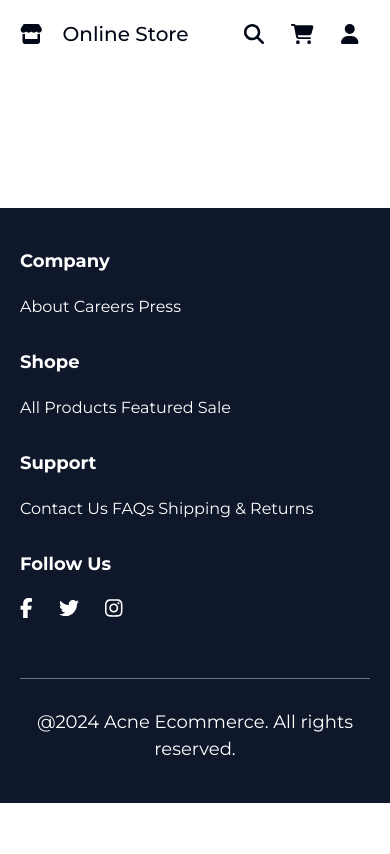
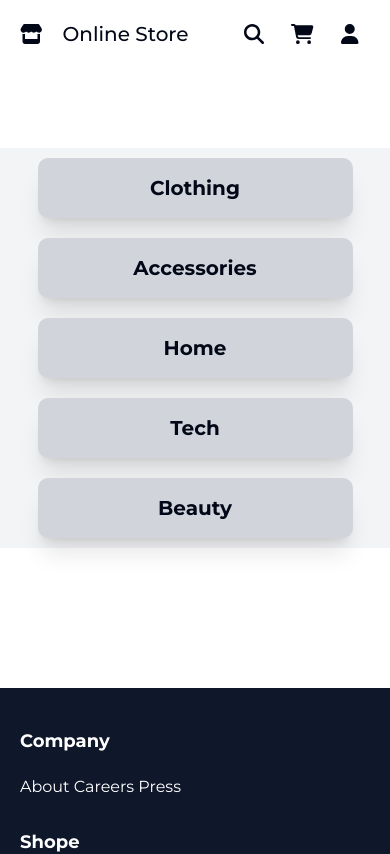
Before and after one commit to SouhailM07/fullstack-ecommerce, a React (Vite) app: page / in a window 390 px wide. Shown: the top 854 px of the page. Built offline with nearby package versions, Linux system fonts and the light colour scheme; no server answers.

Commit message:
[Categories] component is now /RESPONSIVE/

```diff
--- a/src/components/Categories/Categories.tsx
+++ b/src/components/Categories/Categories.tsx
@@ -11,8 +11,8 @@ export default function Categories() {
     "Beauty",
   ];
   return (
-    <section className="bg-gray-100 px-[1rem] h-[20rem] flex items-center">
-      <ul className="grid grid-cols-5 gap-x-[1rem] mx-auto">
+    <section className="bg-gray-100 px-[1rem] min-h-[20rem] flex items-center">
+      <ul className="max-sm:flex-col flex justify-center flex-wrap gap-[1rem] mx-auto w-full max-sm:items-center">
         {categories.map((e, i) => (
           <Category key={i} txt={e} />
         ))}
@@ -25,7 +25,7 @@ const Category = ({ txt }: { txt: string }) => (
   <motion.button
     whileHover={{ y: -15 }}
     transition={{ ease: "anticipate" }}
-    className="bg-gray-300 shadow-xl h-[8rem] font-bold rounded-lg w-[12rem] "
+    className="bg-gray-300 shadow-xl max-sm:h-[3rem] h-[8rem] font-bold rounded-lg max-sm:w-[90%] w-[12rem] "
   >
     {txt}
   </motion.button>
--- a/src/components/MyContainer/MyContainer.tsx
+++ b/src/components/MyContainer/MyContainer.tsx
@@ -14,7 +14,7 @@ export default function MyContainer() {
       <Navbar />
       <main className="mt-[4rem] space-y-[7rem] mb-[7rem]">
         {/* <Hero /> */}
-        {/* <Categories /> */}
+        <Categories />
         {/* <FeaturedProducts /> */}
       </main>
       <Footer />
```
